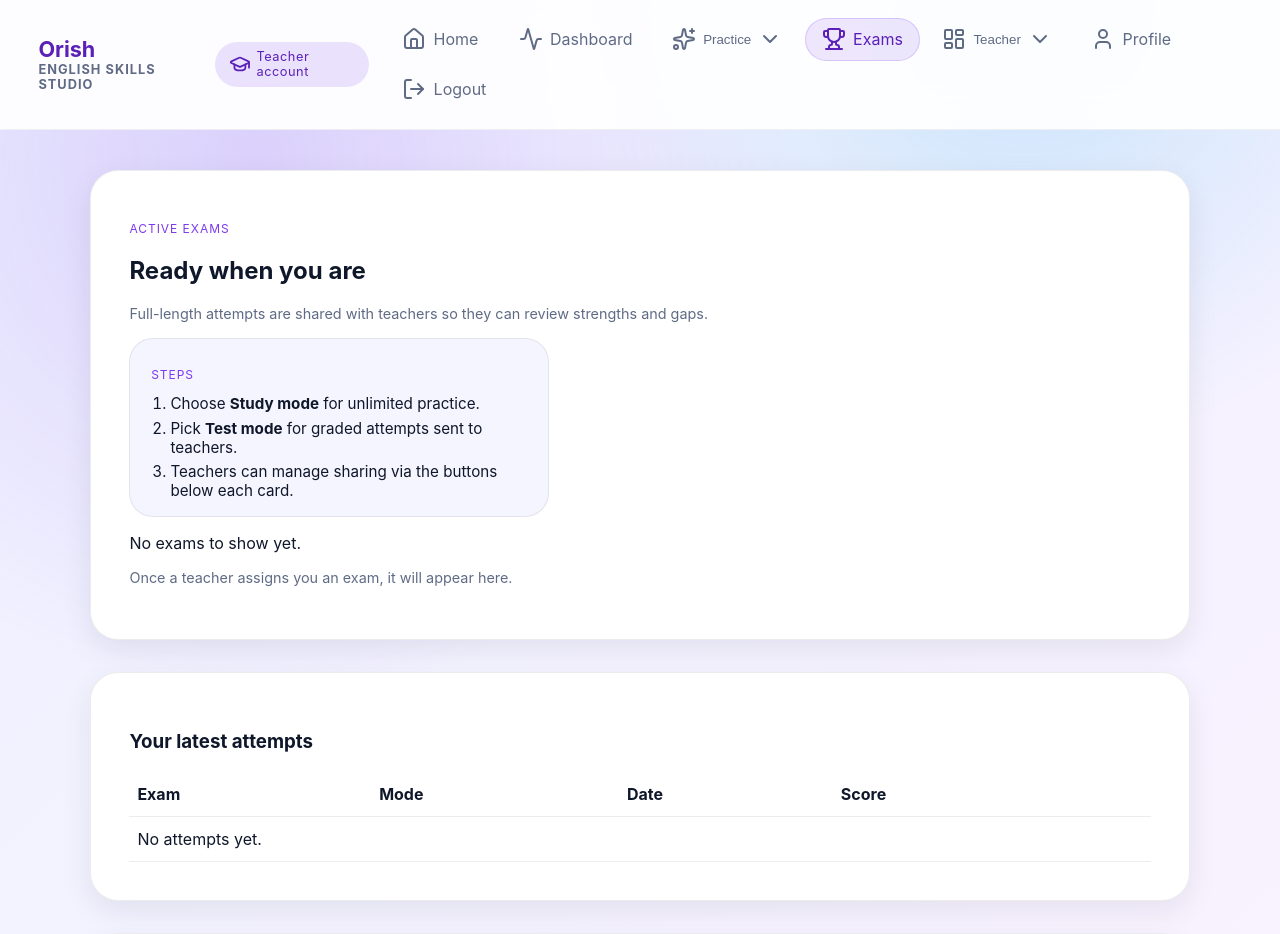
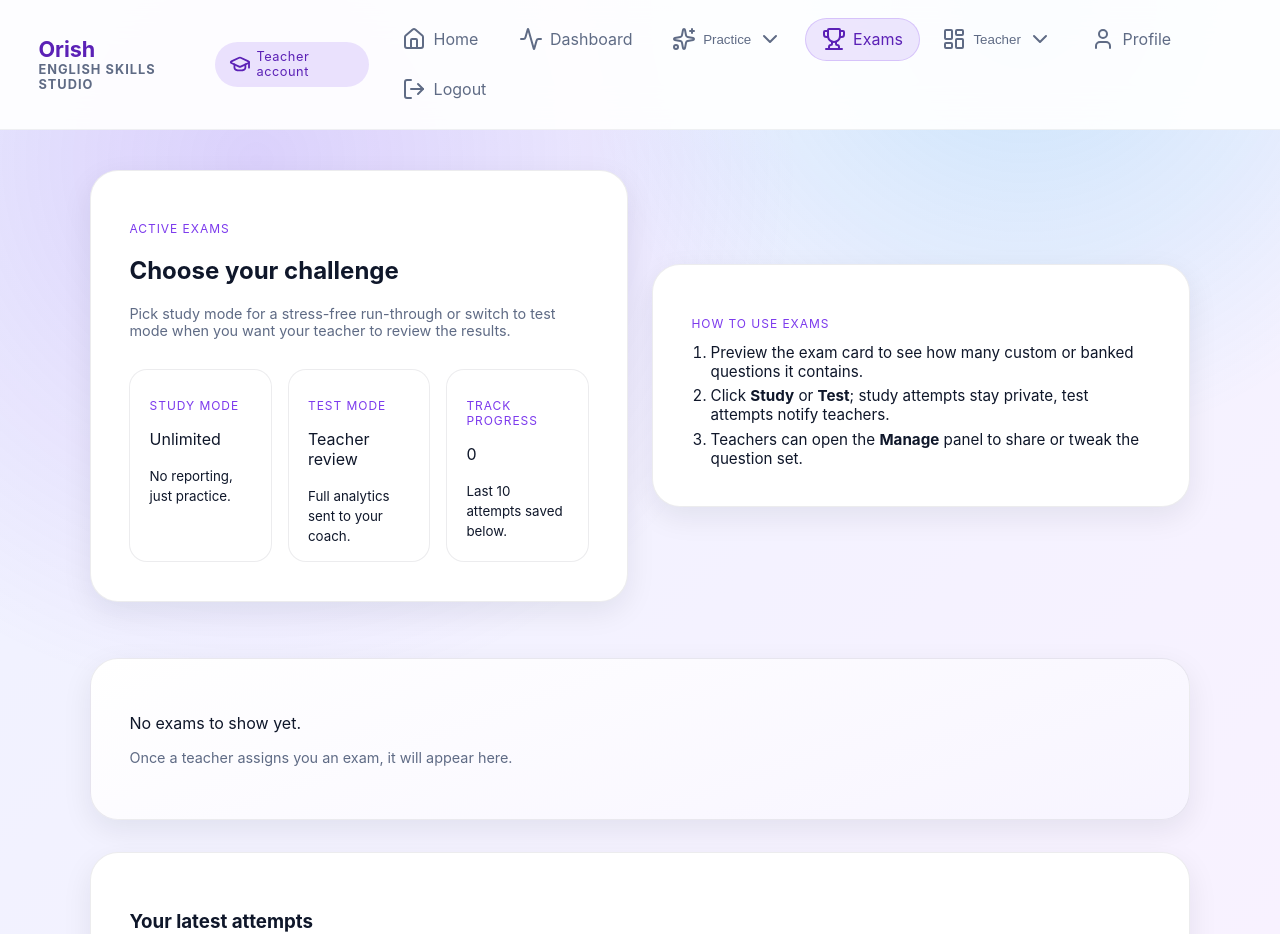
Before and after one commit to lhauri/orish, a Flask app: page /exams in a window 1280 px wide. Shown: the top 934 px of the page. Run offline with Flask 3, Linux system fonts and the light colour scheme; the visitor is signed in with stand-in values (Sample User, id 1); data comes from the database, SQL or seed files in the repository; data that the repository does not hold is empty; some libraries are stand-ins or nearby versions.

Commit message:
edited exam page

```diff
--- a/static/css/style.css
+++ b/static/css/style.css
@@ -1109,21 +1109,73 @@ select,
     color: #b45309;
 }
 
+.exam-hero {
+    display: grid;
+    grid-template-columns: repeat(auto-fit, minmax(280px, 1fr));
+    gap: 1.5rem;
+    margin-bottom: 1.5rem;
+}
+
+.hero-panel {
+    display: flex;
+    flex-direction: column;
+    gap: 1rem;
+}
+
+.hero-stats {
+    display: flex;
+    flex-wrap: wrap;
+    gap: 1rem;
+}
+
+.hero-stats article {
+    flex: 1;
+    min-width: 140px;
+    border-radius: 18px;
+    padding: 1rem 1.2rem;
+    background: rgba(255, 255, 255, 0.95);
+    border: 1px solid var(--border);
+}
+
+.hero-steps {
+    align-self: center;
+}
+
 .exam-grid {
     display: grid;
-    grid-template-columns: repeat(auto-fit, minmax(240px, 1fr));
-    gap: 1rem;
+    grid-template-columns: repeat(auto-fit, minmax(260px, 1fr));
+    gap: 1.5rem;
 }
 
 .exam-card {
     padding: 1.5rem;
-    border-radius: 24px;
+    border-radius: 28px;
     background: linear-gradient(160deg, #fdf4ff, #edf2ff);
     box-shadow: var(--shadow-sm);
     display: flex;
     flex-direction: column;
-    gap: 0.8rem;
+    gap: 1rem;
     min-height: 320px;
+    border: 1px solid rgba(124, 58, 237, 0.15);
+}
+
+.exam-card header {
+    display: flex;
+    flex-direction: column;
+    gap: 0.6rem;
+}
+
+.exam-meta {
+    display: flex;
+    justify-content: space-between;
+    flex-wrap: wrap;
+    gap: 0.3rem;
+}
+
+.badge-row {
+    display: flex;
+    gap: 0.4rem;
+    flex-wrap: wrap;
 }
 
 .exam-actions {
--- a/templates/exams.html
+++ b/templates/exams.html
@@ -1,30 +1,60 @@
 {% extends 'base.html' %}
 {% block title %}Exams • Orish{% endblock %}
 {% block content %}
-<div class="card">
-    <div class="card-head">
+<section class="exam-hero">
+    <div class="card hero-panel">
         <div>
             <p class="tag">Active exams</p>
-            <h2>Ready when you are</h2>
-            <p class="muted">Full-length attempts are shared with teachers so they can review strengths and gaps.</p>
+            <h1>Choose your challenge</h1>
+            <p class="muted">Pick study mode for a stress-free run-through or switch to test mode when you want your teacher to review the results.</p>
         </div>
-        <div class="instructions-card inline">
-            <p class="eyebrow">Steps</p>
-            <ol class="instruction-steps">
-                <li>Choose <strong>Study mode</strong> for unlimited practice.</li>
-                <li>Pick <strong>Test mode</strong> for graded attempts sent to teachers.</li>
-                <li>Teachers can manage sharing via the buttons below each card.</li>
-            </ol>
+        <div class="hero-stats">
+            <article>
+                <p class="eyebrow">Study mode</p>
+                <p class="stat">Unlimited</p>
+                <small>No reporting, just practice.</small>
+            </article>
+            <article>
+                <p class="eyebrow">Test mode</p>
+                <p class="stat">Teacher review</p>
+                <small>Full analytics sent to your coach.</small>
+            </article>
+            <article>
+                <p class="eyebrow">Track progress</p>
+                <p class="stat">{{ attempts|length }}</p>
+                <small>Last 10 attempts saved below.</small>
+            </article>
         </div>
     </div>
+    <div class="card hero-steps">
+        <p class="eyebrow">How to use exams</p>
+        <ol class="instruction-steps">
+            <li>Preview the exam card to see how many custom or banked questions it contains.</li>
+            <li>Click <strong>Study</strong> or <strong>Test</strong>; study attempts stay private, test attempts notify teachers.</li>
+            <li>Teachers can open the <strong>Manage</strong> panel to share or tweak the question set.</li>
+        </ol>
+    </div>
+</section>
+<div class="card surface">
     {% if exams %}
-    <div class="exam-grid">
+    <div class="exam-grid enhanced">
         {% for exam in exams %}
-        <div class="exam-card">
-            <p class="tag">{{ exam.category_label }}</p>
-            <h3>{{ exam.title }}</h3>
-            <p>{{ exam.description or 'Focused practice with auto-tracking.' }}</p>
-            <p class="muted tiny">{{ exam.questions }} question goal • {{ exam.specific_questions }} custom / {{ exam.general_questions }} bank</p>
+        <article class="exam-card">
+            <header>
+                <div class="badge-row">
+                    <span class="tag">{{ exam.category_label }}</span>
+                    {% if exam.study_enabled %}<span class="pill">Study</span>{% endif %}
+                    {% if exam.test_enabled %}<span class="pill secondary">Test</span>{% endif %}
+                </div>
+                <div>
+                    <h3>{{ exam.title }}</h3>
+                    <p>{{ exam.description or 'Focused practice with auto-tracking.' }}</p>
+                </div>
+            </header>
+            <div class="exam-meta">
+                <p class="muted tiny">{{ exam.questions }} question goal</p>
+                <p class="muted tiny">{{ exam.specific_questions }} custom • {{ exam.general_questions }} bank</p>
+            </div>
             {% if exam.has_questions %}
             <div class="exam-actions">
                 {% set study_allowed = exam.study_enabled and exam.can_study and exam.has_questions %}
@@ -47,7 +77,7 @@
                 </div>
             </div>
             {% endif %}
-        </div>
+        </article>
         {% endfor %}
     </div>
     {% else %}
```
